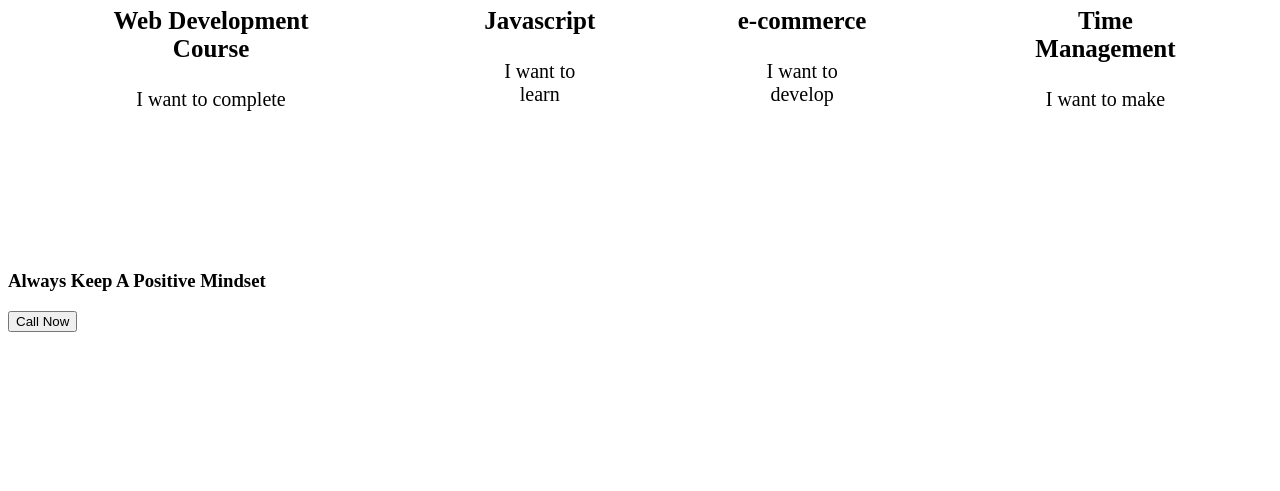
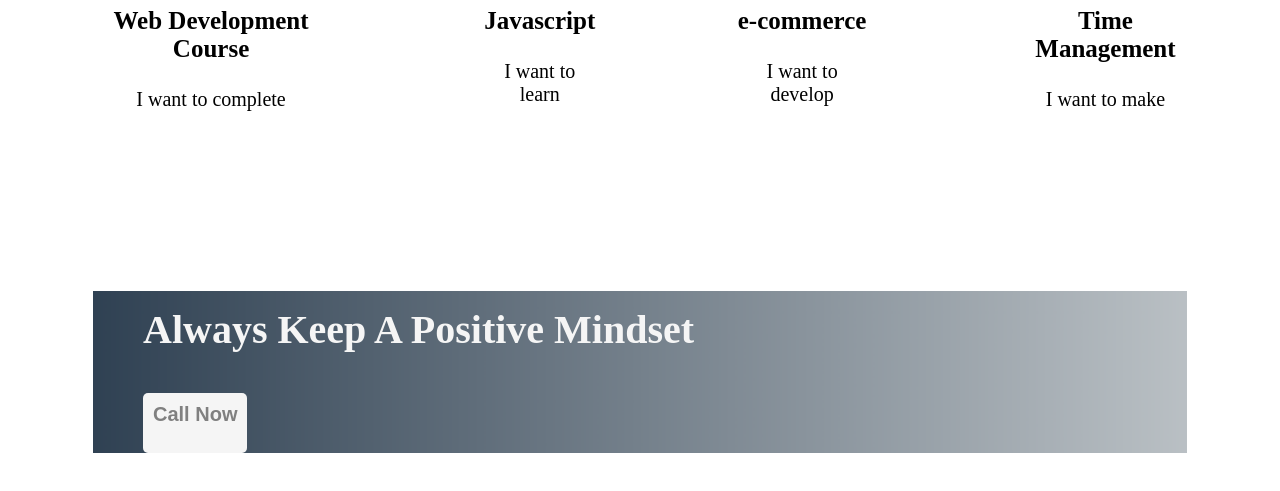
Before and after one commit to Sheikh-Obaidullah/new-year-new-mission, a plain HTML site: page index.html in a window 1280 px wide. Shown: the part 1484-1975 px from the top of the page. Before the commit the page ends 1824 px from the top, so only its background shows below. Drawn offline with Linux system fonts and the light colour scheme.

Commit message:
advice added

```diff
--- a/index.html
+++ b/index.html
@@ -55,7 +55,7 @@
             </div>
         </section>
         <section class="advice">
-            <h3>Always Keep A Positive Mindset</h3>
+            <h3 class="advice-title">Always Keep A Positive Mindset</h3>
             <button class="btn-secondary">Call Now</button>
         </section>
     </main>
--- a/styles.css
+++ b/styles.css
@@ -77,5 +77,28 @@ ul{
     font-size: 20px;
 }
 .advice{
-
+    background-image: url(images/gradient.png);
+    background-repeat: no-repeat;
+    background-size: cover;
+    margin-left: 85px;
+    margin-right: 85px;
+    margin-bottom: 120px;
+    padding-left: 50px;
 }
+.advice-title{
+    color: whitesmoke;
+    font-size: 40px;
+    font-weight: 700;
+    padding-top: 15px;
+}
+.btn-secondary{
+    color: gray;
+    background-color: whitesmoke;
+    font-weight: 700;
+    font-size: 20px;
+    height: 50px;
+    padding: 10px;
+    border-radius: 5px;
+    border: 0;
+    padding-bottom: 50px;
+}
```
Also changed, not shown: images/blended-image.png (added), images/gradient.png (added).
